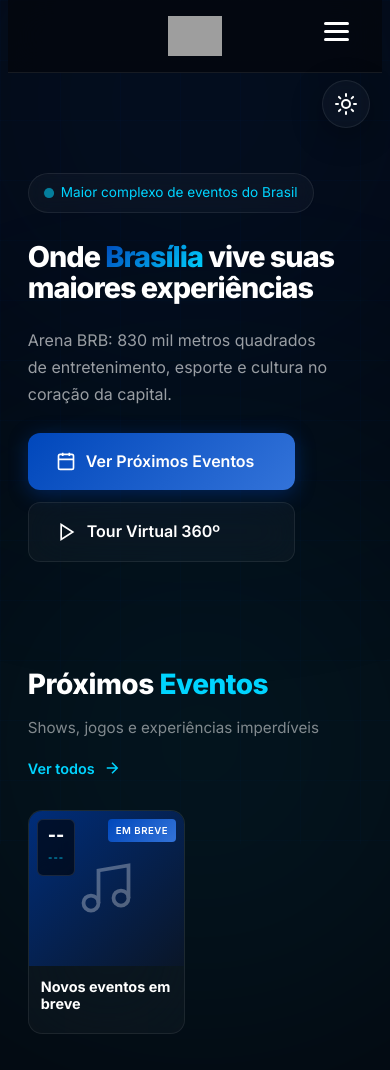
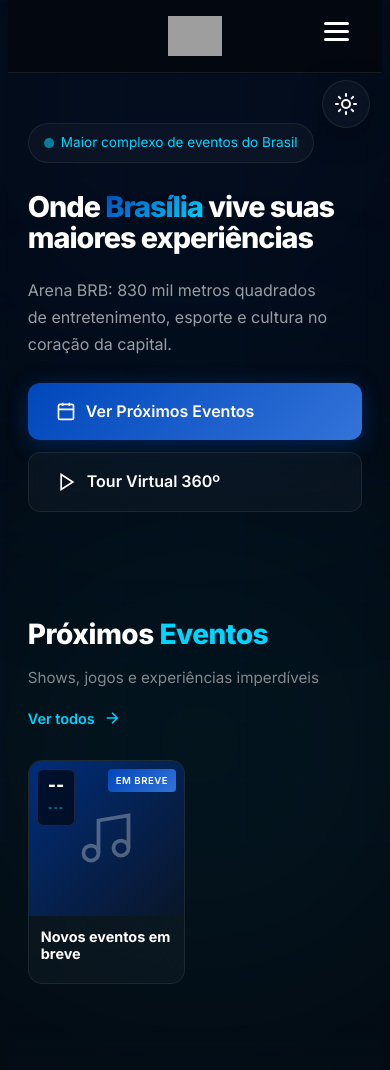
Before and after one commit to rexia-intel-automation/site-arena, a PHP site: page / in a window 390 px wide. Shown: the top 1070 px of the page. Run offline with PHP 8.4, Linux system fonts and the light colour scheme; data comes from the database, SQL or seed files in the repository; grey boxes are pictures that could not be loaded.

Commit message:
Update styles.css

```diff
--- a/assets/css/styles.css
+++ b/assets/css/styles.css
@@ -304,7 +304,7 @@ body.light-mode .mobile-menu-toggle span {
     width: 100%;
     display: flex;
     align-items: center;
-    padding: 140px 60px 100px;
+    padding: 140px 20px 100px;
     position: relative;
 }
 
@@ -1481,9 +1481,18 @@ body.light-mode .social-link {
 
     /* Hero Section - original linha 330 */
     .hero {
-        padding: 100px 20px 60px !important;
+        padding: 50px 20px 60px !important;
         min-height: 40vh;
     }
+
+    /* .stadium-img - original linha 513*/
+   .stadium-img img {
+    width: 100%;
+    height: 100%;
+    object-fit: cover;
+    border-radius: inherit;
+    display: block;
+}
 
     /* .hero h1 - original linha 335 */
     .hero h1 {
@@ -1508,7 +1517,7 @@ body.light-mode .social-link {
     /* .btn-primary, .btn-secondary - original linha 352 */
     .btn-primary,
     .btn-secondary {
-        width: 80%;
+        width: 100%;
     }
 
     /* Sections - original linha 358 */
@@ -1679,6 +1688,7 @@ body.light-mode .social-link {
         gap: 24px;
         align-self: center;
         width: 100%;
+        margin-top: 0px;
     }
 
     /* .cta-content - original linha 511 */
@@ -1798,7 +1808,7 @@ body.light-mode .social-link {
     footer {
         max-width: 100%;
         overflow-x: hidden;
-        padding: 70px 0px 35px
+        padding: 70px 20px 35px
     }
 
     /* .view-all - original linha 617 */
```
